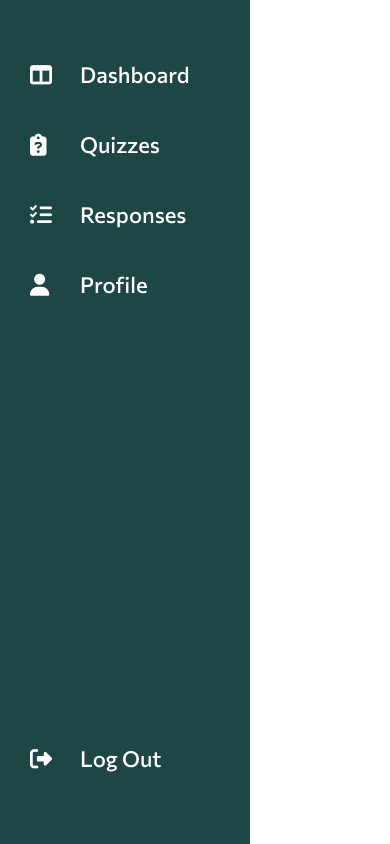
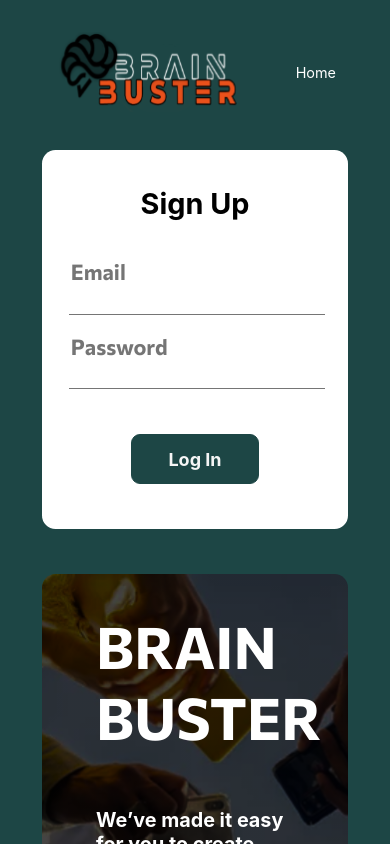
Before and after one commit to clint360/brain-buster-frontend, a React (Create React App) app: page / in a window 390 px wide. Shown: the top 844 px of the page. Built offline with nearby package versions, Linux system fonts and the light colour scheme.

Commit message:
finished resposide login and sign up

```diff
--- a/src/App.jsx
+++ b/src/App.jsx
@@ -1,5 +1,6 @@
 import './App.css';
-import AdminDashboard from './view/pages/admin/dashboard/AdminDashboard';
+import Login from './view/pages/Login';
+// import AdminDashboard from './view/pages/admin/dashboard/AdminDashboard';
 // import Login from './view/pages/Login';
 // import Signup from './view/pages/Signup';
 // import Button from './core/components/atoms/Button';
@@ -9,7 +10,7 @@ function App() {
   return (
     <div className="App">
       <div className="Appdiv">
-        <AdminDashboard />
+        <Login />
       </div>
     </div>
   );
--- a/src/view/pages/LS.css
+++ b/src/view/pages/LS.css
@@ -2,7 +2,12 @@
     display: flex;
     justify-content: center;
     align-items: center;
-    height: 90vh;
+    min-height: 100vh;
+    background: #1D4645;
+}
+
+.box1 .form {
+    padding-bottom: 50px;
 }
 
 .bigbox {
@@ -26,7 +31,7 @@
 
 .box2 {
     flex-basis: 40%;
-    background: url('../../assets/images/people on phone.svg');
+    background: linear-gradient(rgba(0, 0, 0, 0.7), rgba(0, 0, 0, 0.7)), url('../../assets/images/people on phone.svg');
     color: white;
     padding: 0px 60px;
 }
@@ -45,6 +50,8 @@
     outline: none;
     font-size: 24px;
     font-family: 'Commissioner';
+    font-weight: 600;
+    color: #1D4645;
 }
 
 .box1 legend {
@@ -55,3 +62,60 @@
     line-height: 32px;
     color: rgba(0, 0, 0, 0.54);
 }
+
+.bighead {
+    position: absolute;
+    display: flex;
+    align-items: center;
+    justify-content: space-between;
+    width: 52%;
+    top: 40px;
+    left: calc(36% - 250px);
+    text-align: center;
+    color: white;
+    font-size: 14px;
+}
+
+.bighead .imgdv {
+   width: 250px;
+   height: 100px;
+}
+.bighead .imgdv img {
+    width: 100%;
+    height: 100%;
+ }
+
+@media only screen and (max-width: 730px) {
+    .thePage {
+        padding: 150px 0;
+    }
+
+    .bighead {
+        zoom: 80%;
+        width: 75%;
+        left: calc(5% + 30px);
+        font-size: 18px;
+    }
+
+    .box1 {
+        padding: 0px 30px;
+        padding-bottom: 50px;
+        background: white;
+        border-radius: 15px;
+    }
+
+    .bigbox {
+        flex-direction: column;
+        min-width: 340px;
+        width: 70%;
+        zoom: 90%;
+        height: auto;
+        background: transparent;
+        gap: 50px
+    }
+
+    .box2 {
+        padding-bottom: 40px;
+        border-radius: 15px;
+    }
+}
--- a/src/view/pages/Login.jsx
+++ b/src/view/pages/Login.jsx
@@ -1,38 +1,43 @@
 import React from 'react';
 import Button from '../../core/components/atoms/Button';
-import NavBar from '../../core/components/organisms/NavBar';
 import './LS.css';
+import myLogo from '../../assets/images/logo.svg';
 
 function Login() {
   return (
     <div>
-      <NavBar />
+      <div className="bighead">
+        <div>
+          <div className="imgdv">
+            <img src={myLogo} alt="logo" />
+          </div>
+        </div>
+        <div className="menu">Home</div>
+      </div>
       <div className="thePage">
         <div className="bigbox">
           <div className="box1">
             <h1 style={{ textAlign: 'center', padding: '40px 0', margin: '0' }}>
-              Log In{' '}
+              Sign Up{' '}
             </h1>
+            <div className="form">
               <legend>Email</legend>
               <input type="text" /> <br />
               <br />
               <legend>Password</legend>
               <input type="text" /> <br />
-            <br />
-            <br />
-            <br />
+            </div>
             <div className="createAccountButton">
               <Button title="Log In" />
             </div>
           </div>
           <div className="box2">
+            <div style={{ height: '75%' }}>
               <h1 style={{ padding: '40px 0', margin: '0' }}>BRAIN BUSTER </h1>
-            <br />
-            <span style={{ fontSize: '22px' }}>
+              <p style={{ fontSize: '22px' }}>
                 <b>We’ve made it easy for you to create your own assessement</b>
-            </span>
-            <br />
-            <br />
+              </p>
+            </div>
             <div className="createAccountButton">
               <Button
                 title="Create Account"
```
Also changed, not shown: src/view/pages/Signup.jsx (+13 -9 lines). Lines whose indentation alone changed are shown as unchanged.
